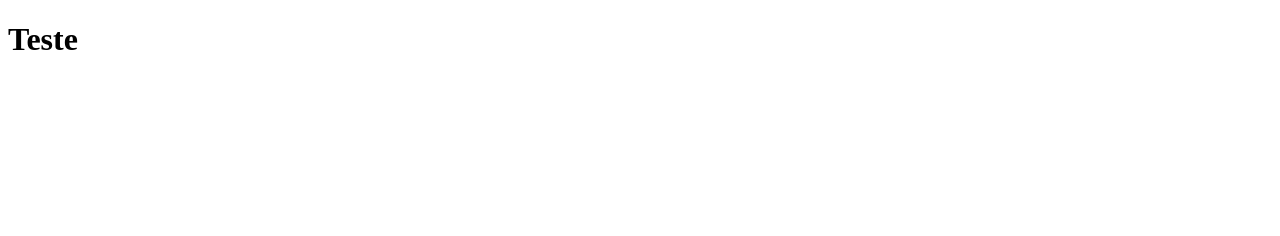
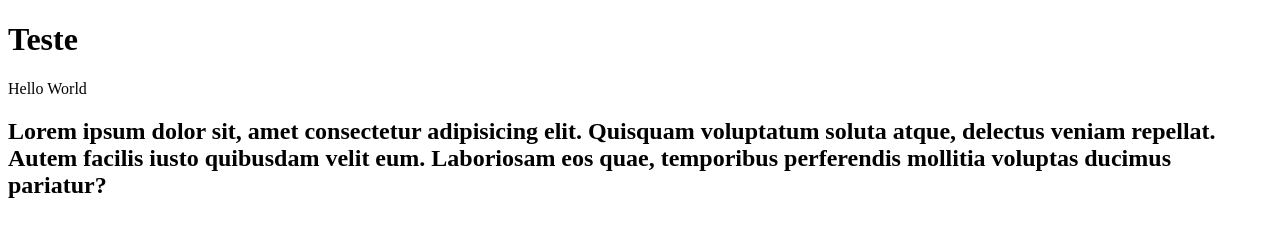
Before and after one commit to FelipeFontouraBr/Projeto_Teste, a plain HTML site: page index.html in a window 1280 px wide. Drawn offline with Linux system fonts and the light colour scheme.

Commit message:
Update index.html

```diff
--- a/index.html
+++ b/index.html
@@ -7,5 +7,8 @@
 </head>
 <body>
     <h1>Teste</h1>
+    <p>Hello World</p>
+
+    <h2>Lorem ipsum dolor sit, amet consectetur adipisicing elit. Quisquam voluptatum soluta atque, delectus veniam repellat. Autem facilis iusto quibusdam velit eum. Laboriosam eos quae, temporibus perferendis mollitia voluptas ducimus pariatur?</h2>
 </body>
 </html>
```
